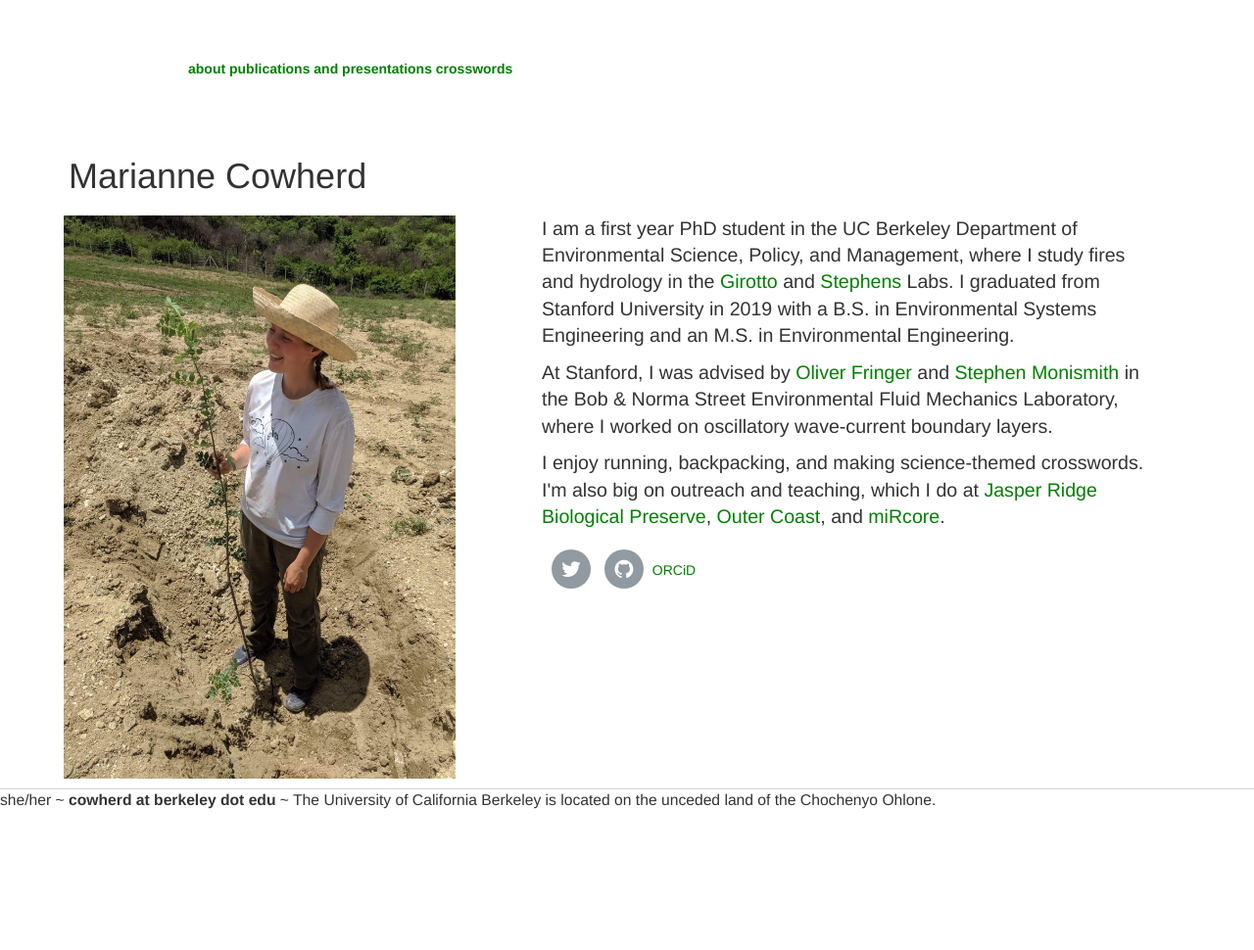
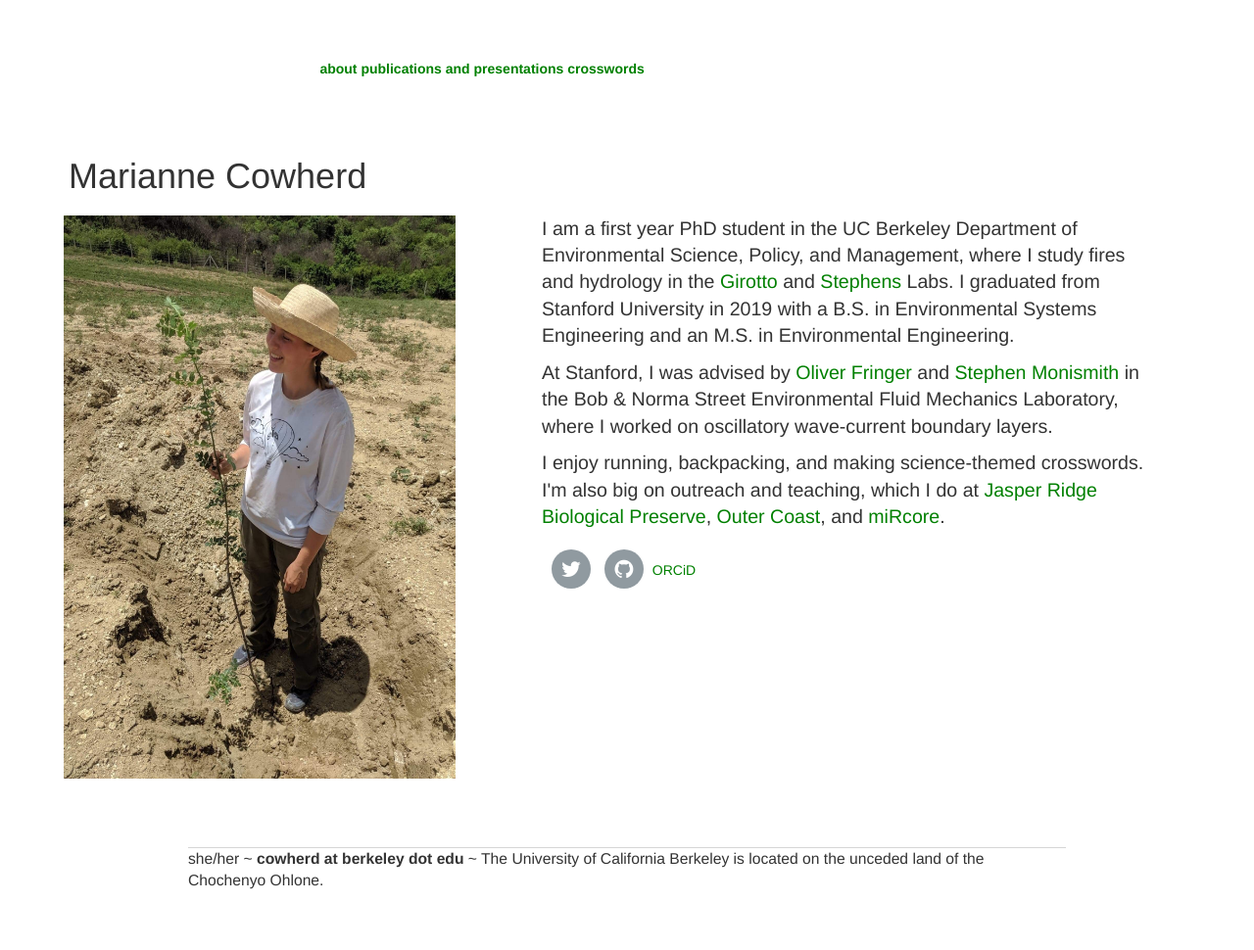
Before and after one commit to mariannecowherd/mariannecowherd.github.io, a Jekyll site: the page built from index.html, in a window 1280 px wide. Shown: the whole page at 98% size. Built offline with Jekyll 4.4.1, drawn with Linux system fonts in a browser that asks for light colours; nearby versions of some CDN libraries; before the commit the page ends 900 px from its top, so only the background shows below that.

Commit message:
Update main.css

```diff
--- a/css/main.css
+++ b/css/main.css
@@ -71,8 +71,14 @@ p {
     color: #333;
 }
 footer {
+	margin: 60px auto;
+    width: 70%;
     border-top: 1px solid #d5d5d5;
     font-size: .8em;
+}
+nav{
+margin: 60px auto;
+    width: 70%;
 }
 
 ul.posts {
```
